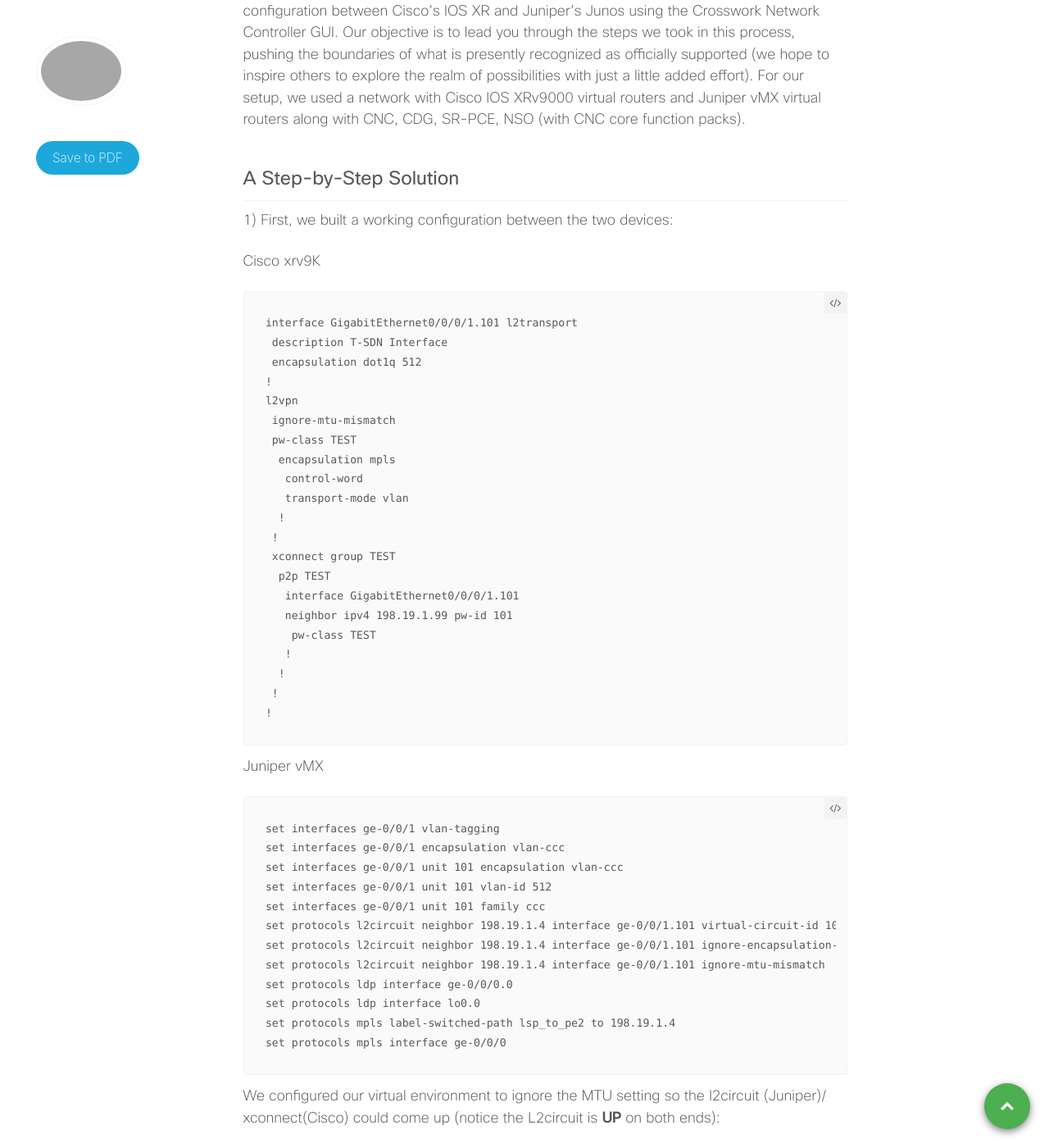
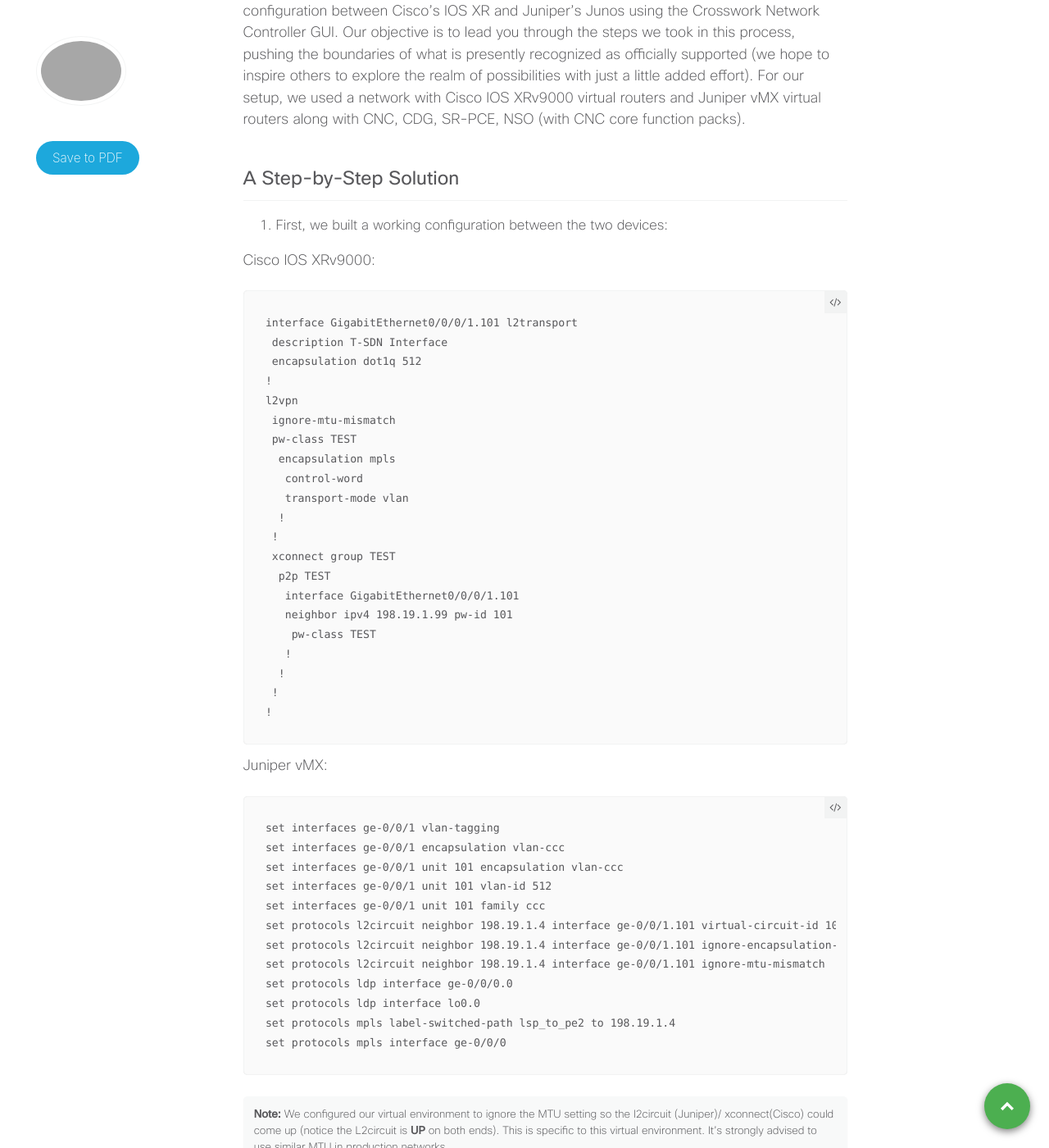
Before and after one commit to xrdocs/automation, a Jekyll site: the page built from _tutorials/deploying-multi-vendor-l2vpn-services-crosswork-network-controller.md, in a window 1280 px wide and 1400 px high, scrolled down 1002 px. Shown: the whole window at 82% size. Built offline with Jekyll 4.4.1, drawn with Linux system fonts in a browser that asks for light colours; comment, search, counter and statistics services are not loaded; some of the changed text lies outside the part shown.

Commit message:
Update deploying-multi-vendor-l2vpn-services-crosswork-network-controller.md

````diff
--- a/_tutorials/deploying-multi-vendor-l2vpn-services-crosswork-network-controller.md
+++ b/_tutorials/deploying-multi-vendor-l2vpn-services-crosswork-network-controller.md
@@ -25,9 +25,10 @@ In the realm of multi-vendor support, exercising caution is essential—an imper
 # A Multi-Vendor Objective
 In this particular scenario, the task was to establish and visualize a L2VPN point-to-point configuration between Cisco's IOS XR and Juniper's Junos using the Crosswork Network Controller GUI. Our objective is to lead you through the steps we took in this process, pushing the boundaries of what is presently recognized as officially supported (we hope to inspire others to explore the realm of possibilities with just a little added effort). For our setup, we used a network with Cisco IOS XRv9000 virtual routers and Juniper vMX virtual routers along with CNC, CDG, SR-PCE, NSO (with CNC core function packs).
 # A Step-by-Step Solution
-1)	First, we built a working configuration between the two devices:
 
-Cisco xrv9K
+1. First, we built a working configuration between the two devices:
+
+Cisco IOS XRv9000:
 ```
 interface GigabitEthernet0/0/0/1.101 l2transport
  description T-SDN Interface
@@ -51,7 +52,7 @@ l2vpn
  !
 !
 ```
-Juniper vMX
+Juniper vMX:
 ```
 set interfaces ge-0/0/1 vlan-tagging
 set interfaces ge-0/0/1 encapsulation vlan-ccc
@@ -66,7 +67,9 @@ set protocols ldp interface lo0.0
 set protocols mpls label-switched-path lsp_to_pe2 to 198.19.1.4
 set protocols mpls interface ge-0/0/0
 ```
-We configured our virtual environment to ignore the MTU setting so the l2circuit (Juniper)/ xconnect(Cisco) could come up (notice the L2circuit is **UP** on both ends):
+**Note:** We configured our virtual environment to ignore the MTU setting so the l2circuit (Juniper)/ xconnect(Cisco) could come up (notice the L2circuit is **UP** on both ends). This is specific to this virtual environment. It's strongly advised to use similar MTU in production networks.
+{: .notice}
+
 
 Juniper ouput:
 <div class="highlighter-rouge">
````
